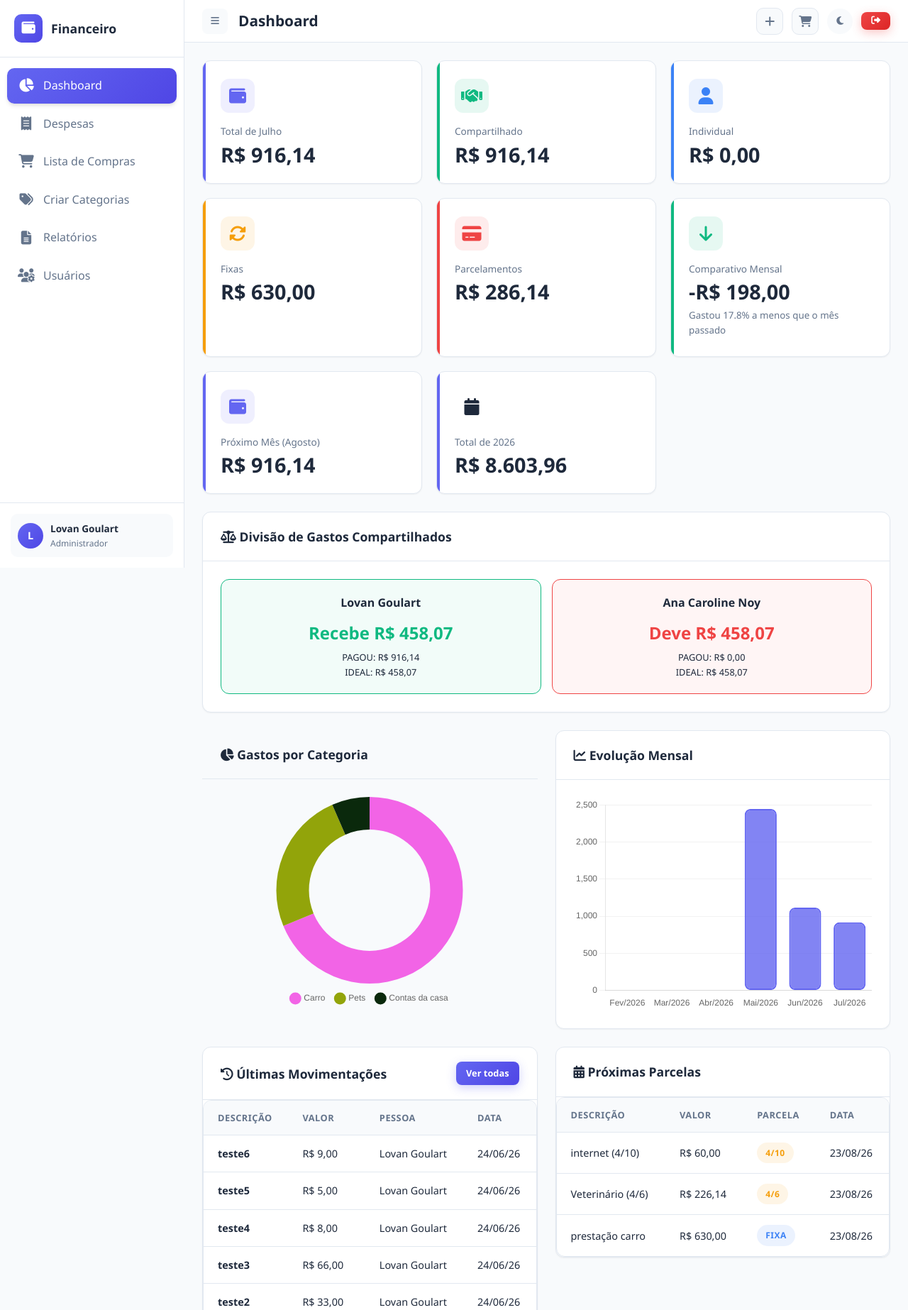
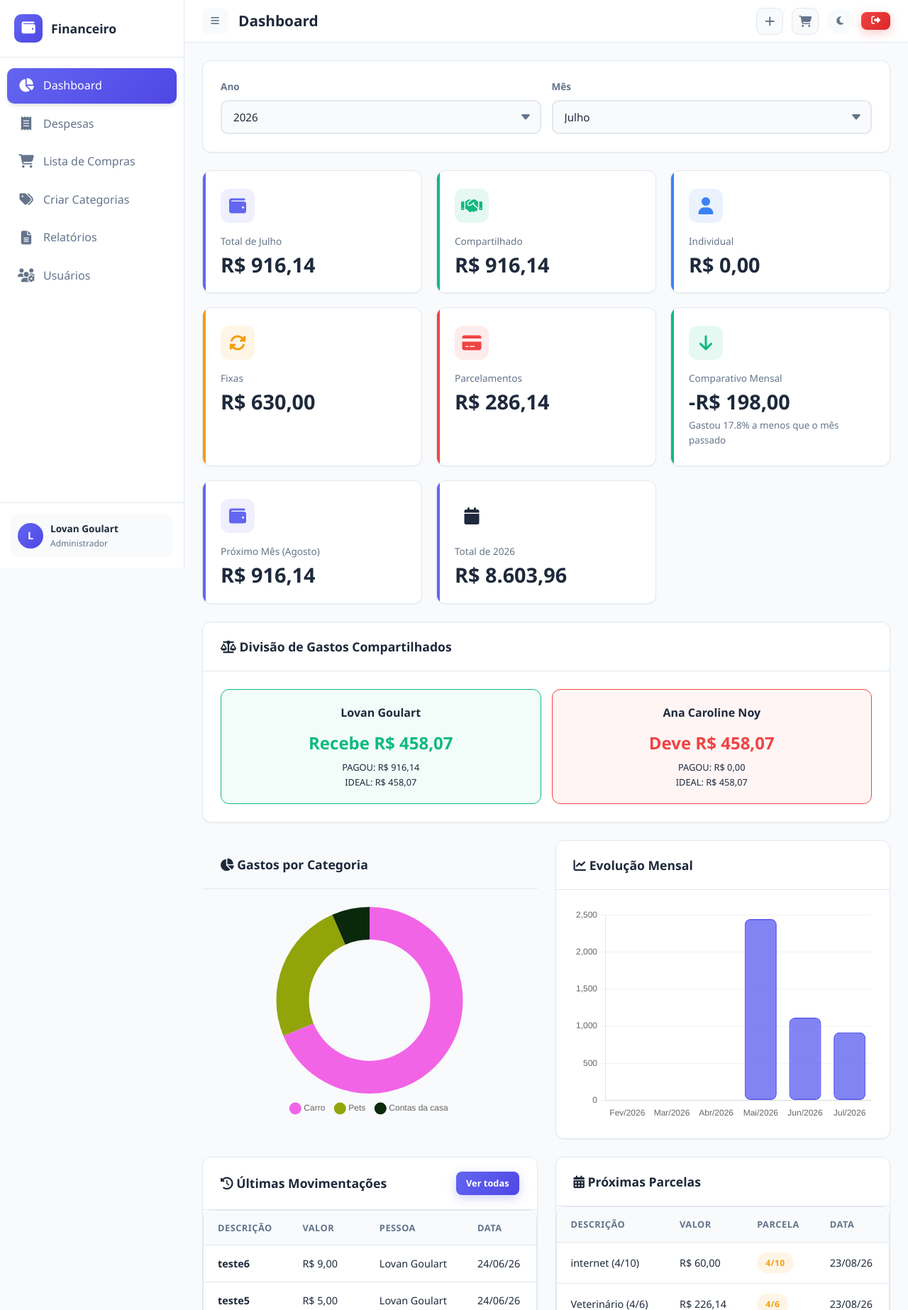
Before and after one commit to LovanGoulart/financeiro-familia, a Flask app: page /dashboard in a window 1280 px wide. Shown: the top 1846 px of the page at 71% size. Run offline with Flask 3, Linux system fonts and the light colour scheme; a user stored in the database is signed in; data comes from the database, SQL or seed files in the repository.

Commit message:
Adicionado campo de busca
Foi adicionado campo de busca no dashboard.

```diff
--- a/app.py
+++ b/app.py
@@ -564,8 +564,20 @@ def dashboard(current_user, family_email, is_admin):
     member_ids = get_family_member_ids(family_email)
     member_count = len(family_members)
 
-    current_year = datetime.now().year
-    current_month = datetime.now().month
+    # MES E ANO SELECIONADOS
+    today = datetime.now()
+
+    current_year = request.args.get(
+        'year',
+        today.year,
+        type=int
+    )
+
+    current_month = request.args.get(
+        'month',
+        today.month,
+        type=int
+    )
 
     # TOTAIS DO MES ATUAL (com recorrentes e parcelas materializadas)
     month_totals = get_expense_totals_for_month(conn, member_ids, current_year, current_month)
@@ -750,16 +762,30 @@ def dashboard(current_user, family_email, is_admin):
     category_data = sorted(category_totals.values(), key=lambda x: x['total'], reverse=True)
     category_data = [c for c in category_data if c['total'] > 0]
 
-    # DADOS PARA GRAFICOS - MENSAL (ultimos 6 meses)
+   # DADOS PARA GRAFICOS - MENSAL (ultimos 6 meses baseado no filtro)
     monthly_data = []
+
+    base_year = current_year
+    base_month = current_month
+
     for i in range(5, -1, -1):
-        month_date = datetime.now() - timedelta(days=i*30)
-        m_year = month_date.year
-        m_month = month_date.month
-
-        m_totals = get_expense_totals_for_month(conn, member_ids, m_year, m_month)
+
+        calc_month = base_month - i
+        calc_year = base_year
+
+        while calc_month <= 0:
+            calc_month += 12
+            calc_year -= 1
+
+        m_totals = get_expense_totals_for_month(
+            conn,
+            member_ids,
+            calc_year,
+            calc_month
+        )
+
         monthly_data.append({
-            'month': format_month_short_br(m_year, m_month),
+            'month': format_month_short_br(calc_year, calc_month),
             'total': m_totals['total']
         })
 
--- a/templates/dashboard.html
+++ b/templates/dashboard.html
@@ -4,6 +4,86 @@
 {% block page_title %}Dashboard{% endblock %}
 
 {% block content %}
+
+<!-- FILTROS -->
+<div class="card" style="margin-bottom: 25px;">
+
+    <div class="card-body">
+
+        <form method="GET"
+              action="{{ url_for('dashboard') }}"
+              style="display:flex; flex-wrap:wrap; gap:15px; align-items:end;">
+
+            <div class="form-group" style="flex:1; min-width:140px; margin-bottom:0;">
+
+                <label class="form-label">
+                    Ano
+                </label>
+
+                <select name="year" class="form-control" onchange="this.form.submit()">
+
+                    {% for y in range(2024, 2031) %}
+
+                    <option value="{{ y }}"
+                        {% if current_year|int == y %}selected{% endif %}>
+
+                        {{ y }}
+
+                    </option>
+
+                    {% endfor %}
+
+                </select>
+
+            </div>
+
+        <div class="form-group" style="flex:1; min-width:140px; margin-bottom:0;">
+
+            <label class="form-label">
+                Mês
+            </label>
+
+                {% set meses = [
+                    'Janeiro', 'Fevereiro', 'Março', 'Abril',
+                    'Maio', 'Junho', 'Julho', 'Agosto',
+                    'Setembro', 'Outubro', 'Novembro', 'Dezembro'
+                ] %}
+
+                <select name="month" class="form-control" onchange="this.form.submit()">
+
+                    {% for m in range(1, 13) %}
+
+                    <option value="{{ m }}"
+                        {% if current_month|int == m %}selected{% endif %}>
+
+                        {{ meses[m-1] }}
+
+                    </option>
+
+                        {% endfor %}
+
+                </select>
+        </div>
+
+            <!--<div style="display:flex; gap:10px;">
+
+                <button type="submit" class="btn btn-primary">
+                    <i class="fas fa-filter"></i>Gerar
+                </button>
+
+                <button type="button"
+                        class="btn btn-secondary"
+                        onclick="window.print()">
+                    <i class="fas fa-print"></i>Imprimir
+                </button>
+
+            </div>-->
+
+        </form>
+
+    </div>
+
+</div>
 
 <!-- RESUMO -->
 <div class="stats-grid">
--- a/templates/reports.html
+++ b/templates/reports.html
@@ -66,7 +66,7 @@
 
 </div>
 
-            <div style="display:flex; gap:10px;">
+            <!--<div style="display:flex; gap:10px;">
 
                 <button type="submit" class="btn btn-primary">
                     <i class="fas fa-filter"></i>
@@ -82,7 +82,7 @@
 
                 </button>
 
-            </div>
+            </div>-->
 
         </form>
 
```
